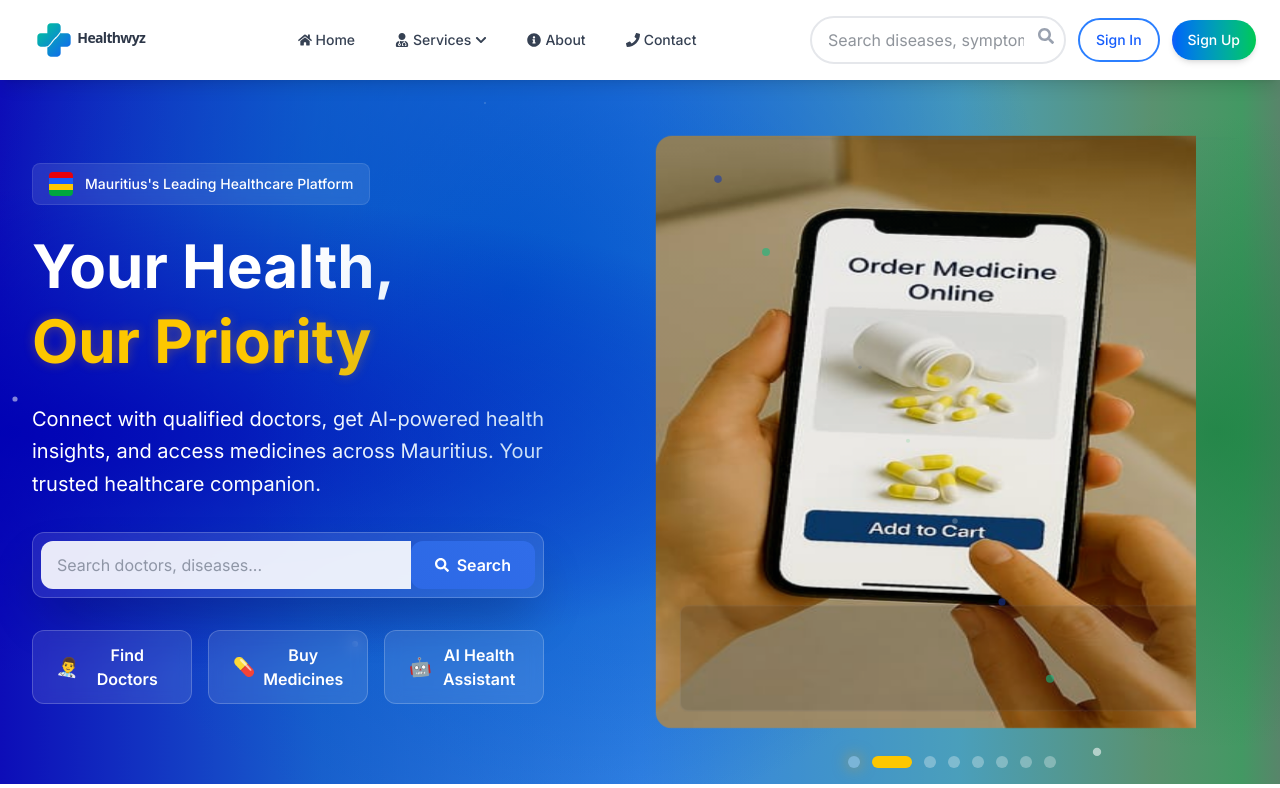
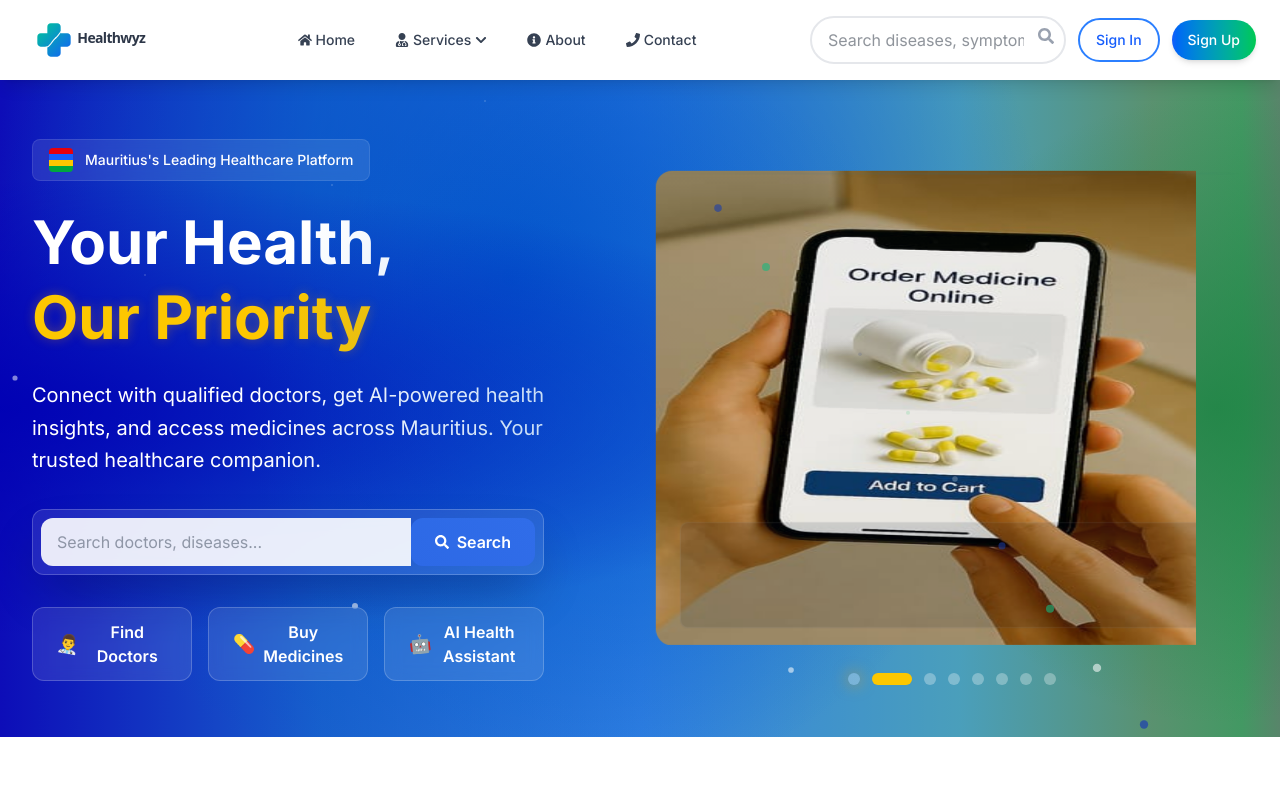
Before and after one commit to guillaume1146/healthways-typescript, a Next.js app: page / in a window 1280 px wide. Shown: the top 788 px of the page. Built offline with nearby package versions, Linux system fonts and the light colour scheme.

Commit message:
very close to square

```diff
--- a/components/home/HeroSection.tsx
+++ b/components/home/HeroSection.tsx
@@ -393,7 +393,7 @@ const HeroSection: React.FC = () => {
               damping: 15
             }}
           >
-            <div className="relative w-full aspect-square perspective-1000">
+            <div className="relative w-full aspect-[5/4] perspective-1000">
 
               {/* Subtle Transparent Border Ring - Matches hero background */}
               {/* <motion.div
```
